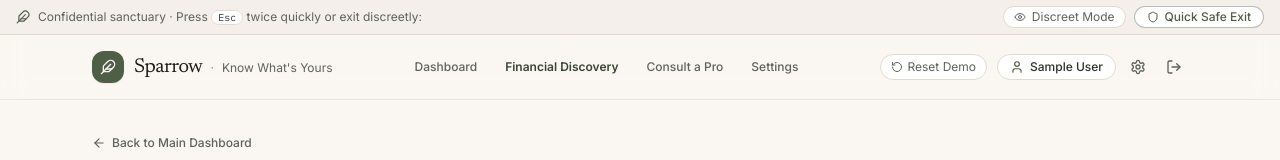
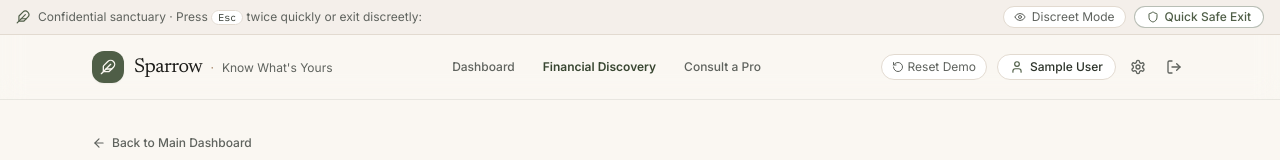
Before and after one commit to dzymachine/sparrow, a React (Vite) app in the folder client/: page /discovery in a window 1280 px wide. Shown: the top 160 px of the page. Built offline with nearby package versions, Linux system fonts and the light colour scheme; no server answers; the database is empty; sample sign-in values are in the browser's storage.

Commit message:
chore(navbar): remove redundant Settings tab from top nav

```diff
--- a/client/src/components/Navbar.jsx
+++ b/client/src/components/Navbar.jsx
@@ -90,14 +90,6 @@ export default function Navbar() {
             >
               Consult a Pro
             </Link>
-            {currentUser && (
-              <Link
-                to="/settings"
-                className={`hover:text-[#1c1c19] transition ${location.pathname === '/settings' ? 'text-[#384631] font-semibold' : ''}`}
-              >
-                Settings
-              </Link>
-            )}
           </nav>
 
           {/* User actions & Reset Workspace */}
```
